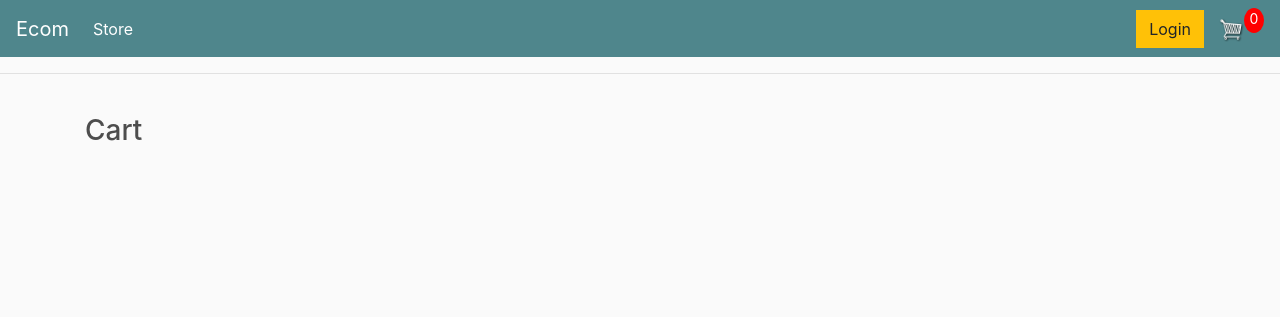
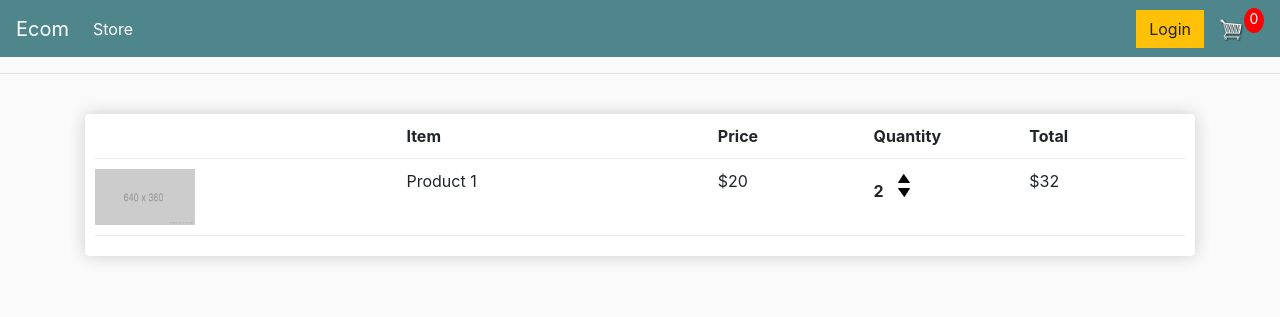
Before and after one commit to ccobasi/eshop, a Django app: template store/templates/store/cart.html in a window 1280 px wide. Shown: the top 317 px of the page. Run offline with Django 3.2, Linux system fonts and the light colour scheme; the template is opened without the code that fills it, so the values that code supplies are empty; parts of the project's set-up code (start-up, migrations or seed data) failed here and were passed over; some libraries are stand-ins or nearby versions.

Commit message:
add arrow down and up

```diff
--- a/store/templates/store/cart.html
+++ b/store/templates/store/cart.html
@@ -1,3 +1,28 @@
 {% extends 'store/main.html' %} {% load static %} {% block content %}
-<h3>Cart</h3>
-{% endblock content %}
+<div class="box-element">
+  <div class="cart-row">
+    <div style="flex: 2"></div>
+    <div style="flex: 2"><strong>Item</strong></div>
+    <div style="flex: 1"><strong>Price</strong></div>
+    <div style="flex: 1"><strong>Quantity</strong></div>
+    <div style="flex: 1"><strong>Total</strong></div>
+  </div>
+
+  <div class="cart-row">
+    <div style="flex: 2">
+      <img class="row-image" src="{% static 'images/placeholder.png' %}" />
+    </div>
+    <div style="flex: 2"><p>Product 1</p></div>
+    <div style="flex: 1"><p>$20</p></div>
+    <div style="flex: 1">
+      <p class="quantity">2</p>
+      <div class="quantity">
+        <img class="chg-quantity" src="{% static  'images/arrow-up.png' %}" />
+
+        <img class="chg-quantity" src="{% static  'images/arrow-down.png' %}" />
+      </div>
+    </div>
+    <div style="flex: 1"><p>$32</p></div>
+  </div>
+  {% endblock content %}
+</div>
```
Also changed, not shown: static/images/arrow-down.png (added), static/images/arrow-up.png (added).
